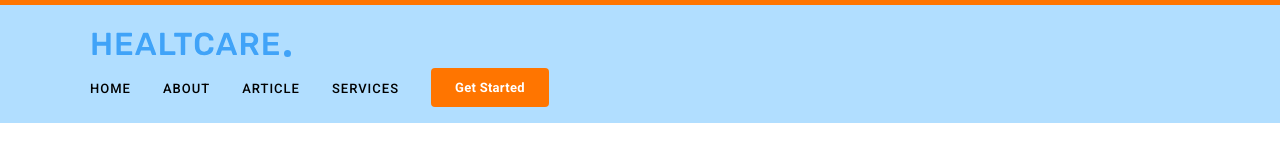
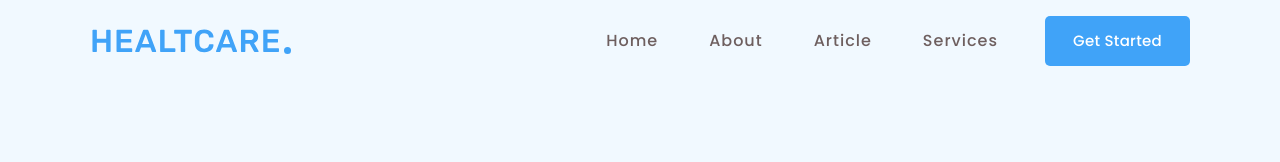
Before and after one commit to VasilaHakimova/healtcare-project-vasila, a plain HTML site: page index.html in a window 1280 px wide. Drawn offline with Linux system fonts and the light colour scheme.

Commit message:
Add site-nav styles

```diff
--- a/css/styles.css
+++ b/css/styles.css
@@ -9,6 +9,7 @@ body {
   line-height: 30px;
   letter-spacing: 0.02em;
   color: #3D3D3F;
+  background-color: rgba(241, 249, 255, 1);
 }
 .container {
   width: 100%;
@@ -19,10 +20,8 @@ body {
   margin-right: auto;
 }
 .site-header{
-  background-color:rgba(177, 222, 255, 1);
   padding-top: 16px;
   padding-bottom: 16px;
-  border-top: 5px solid #ff7500;
 }
 
 .site-header-container {
@@ -53,22 +52,22 @@ body {
   display: flex;
   padding: 0;
   margin: 0;
-  margin-right: 32px;
+  margin-right: 47px;
 }
 .sitenav-item {
-  margin-right: 32px;
+  margin-right: 51px;
 }
 .sitenav-item:last-child {
   margin-right: 0;
 }
 
 .sitenav-link{
-  font-size: 13px;
-  line-height: 15px;
+  font-family: 'Poppins',"Arial",sans-serif;
   font-weight: 500;
+  font-size: 16px;
+  line-height: 24px;
   letter-spacing: 1px;
-  color: #000;
-  text-transform: uppercase;
+  color: rgba(110, 95, 95, 1);
   text-decoration: none;
   transition: color 0.4s ease,
   opacity 0.4s ease;
@@ -76,27 +75,28 @@ body {
 }
 
 .sitenav-link:hover{
-  color:#ff7500;
+  color:rgba(64, 163, 248, 1);
 }
 .sitenav-link:active{
   opacity: 0.6;
 }
 
 .blue-button{
+  font-family: 'Poppins',"Arial",sans-serif;
   display: inline-block;
-  padding: 12px 24px;
-  border-radius: 4px;
-  font-weight: bold;
-  font-size: 13px;
-  line-height: 15px;
-  background-color:#ff7500;
+  padding: 14px 28px;
+  border-radius: 5px;
+  font-weight: 500;
+  font-size: 15px;
+  line-height: 22px;
+  background-color:rgba(64, 163, 248, 1);
   color: #fff;
   text-decoration: none;
   transition: opacity 0.4s ease;
 }
-.orange-button:hover{
+.blue-button:hover{
   opacity: 0.8;
 }
-.orange-button:active{
+.blue-button:active{
   opacity: 0.6;
 }
--- a/index.html
+++ b/index.html
@@ -16,7 +16,7 @@
 <body>
   <!-- site-header -->
   <header class="site-header">
-    <div class="container">
+    <div class="site-header-container container">
       <a class="logo-link" href="index.html"><img src="img/healtcare-logo.svg" alt="Healtcare-logo" width="201" height="47"></a>
       <div class="site-header-actions">
         <!-- site-nav -->
@@ -32,5 +32,7 @@
       </div>
     </div>
   </header>
+
+  <!-- hero qismi -->
 </body>
 </html>
```
